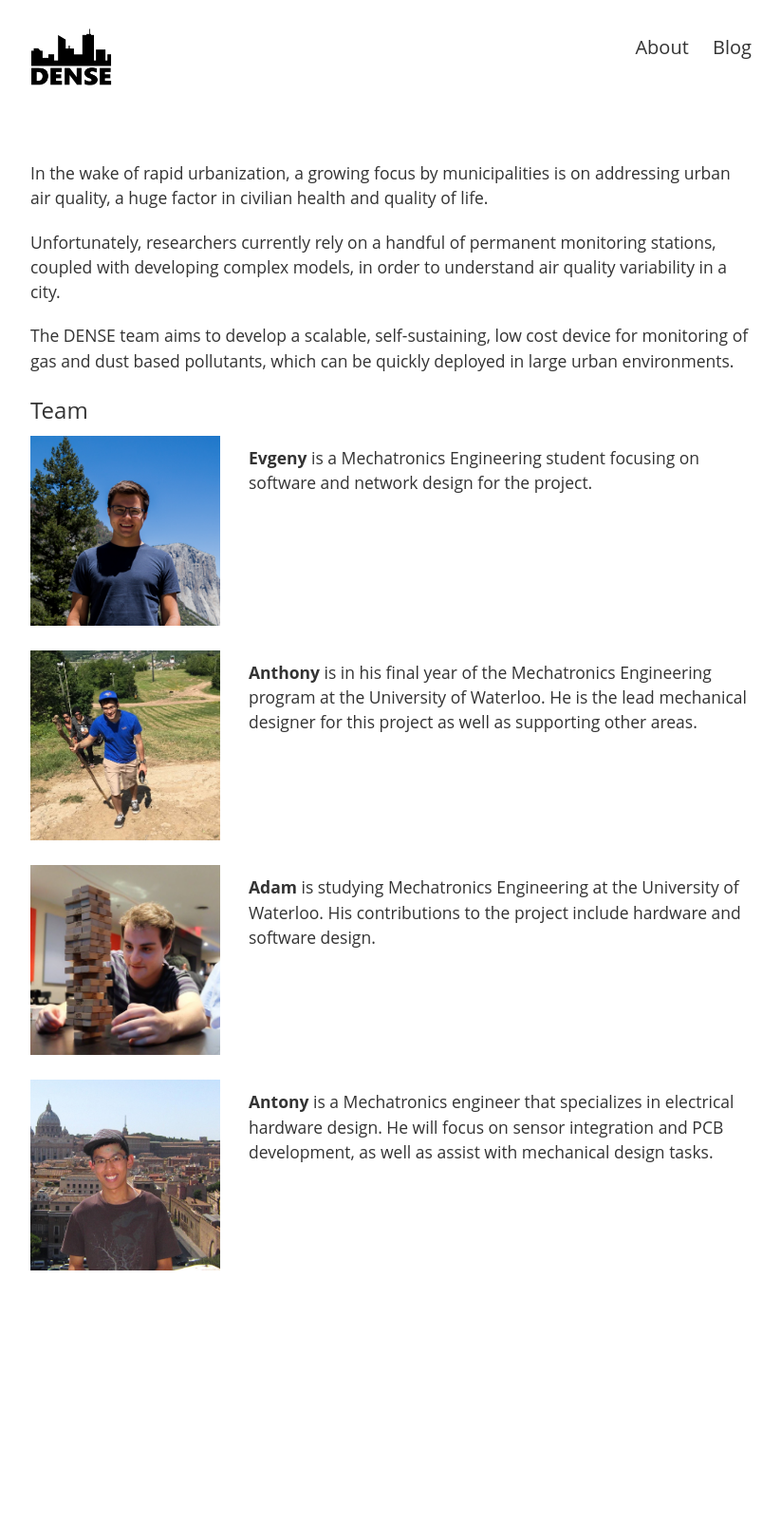
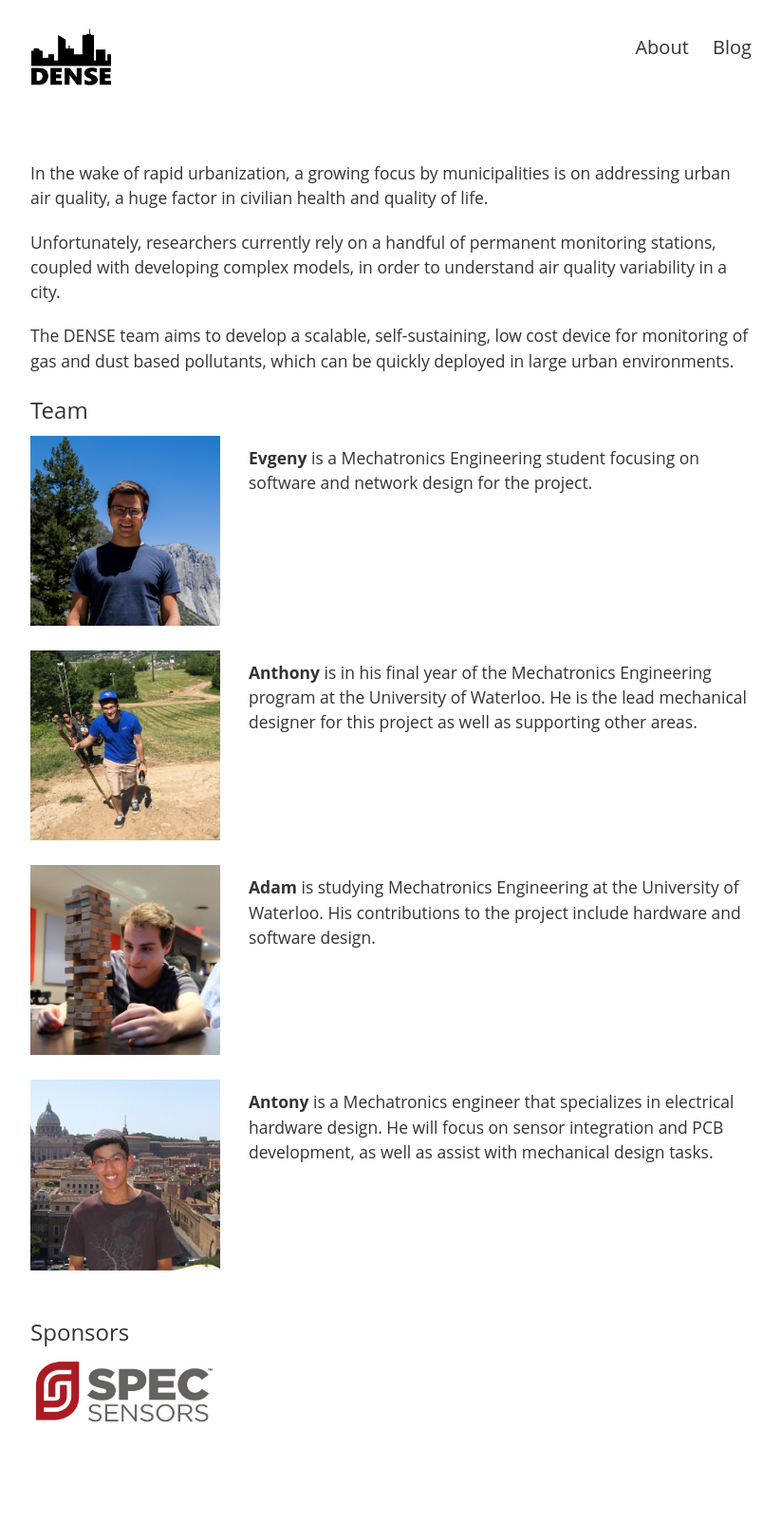
Before and after one commit to projectdense/projectdense.github.io, a Jekyll site: the page built from index.md, in a window 1280 px wide. Shown: the whole page at 95% size, without its empty margins (228-1051 px from the left). Built offline with Jekyll 4.4.1, drawn with Linux system fonts in a browser that asks for light colours; before the commit the page ends 1419 px from its top, so only the background shows below that.

Commit message:
Add SPEC as sponsor

```diff
--- a/index.md
+++ b/index.md
@@ -39,3 +39,9 @@ The DENSE team aims to develop a scalable, self-sustaining, low cost device for
 <b>Antony</b> is a Mechatronics engineer that specializes in electrical hardware design. He will focus on sensor integration and PCB development, as well as assist with mechanical design tasks.
 </p>
 </div>
+
+<div class="clearfix"></div>
+
+### Sponsors
+
+![]({{ site.baseurl }}/assets/spec_sensors_logo.jpg){:width="200px"}
```
Also changed, not shown: assets/spec_sensors_logo.jpg (added).
